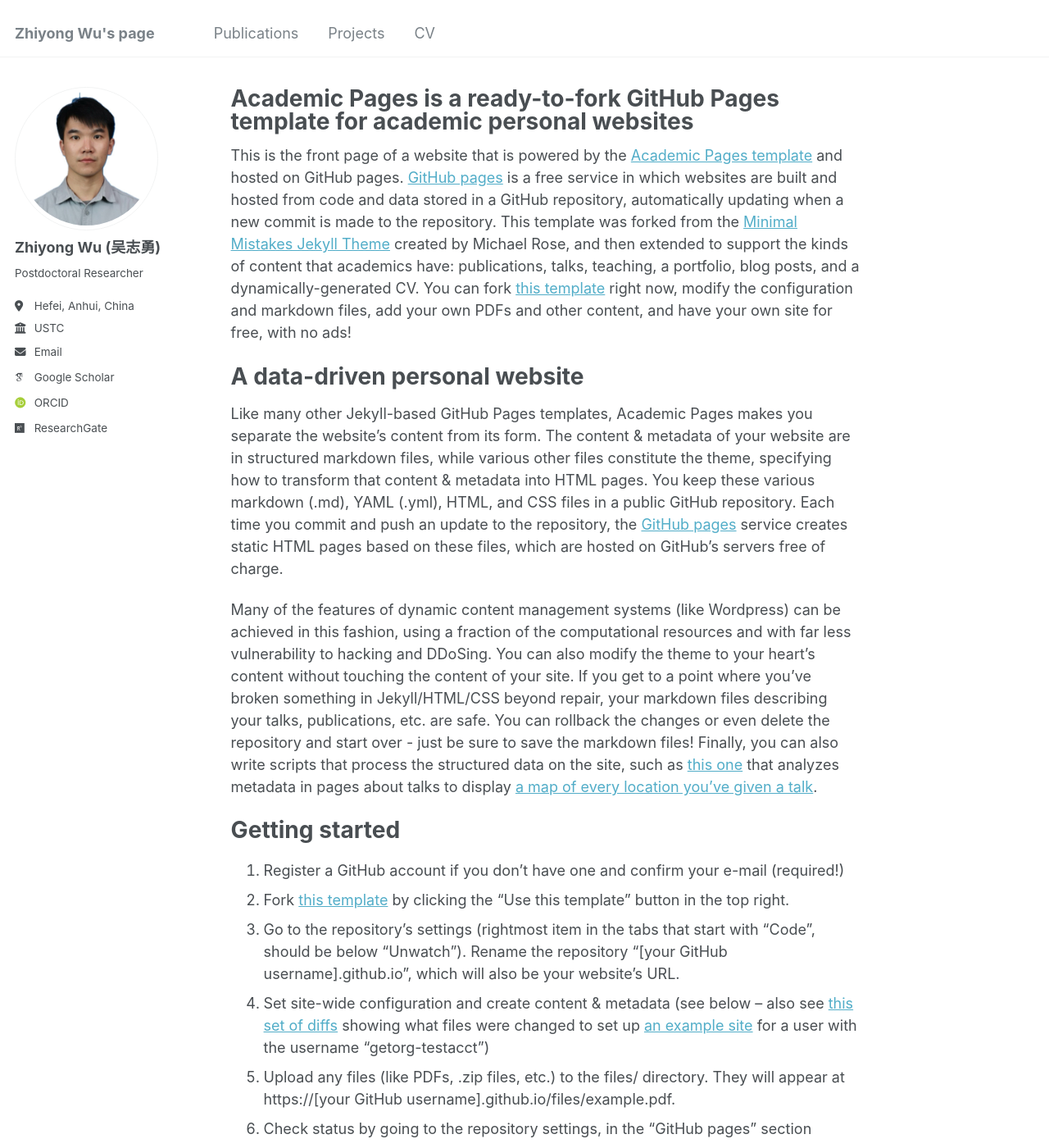
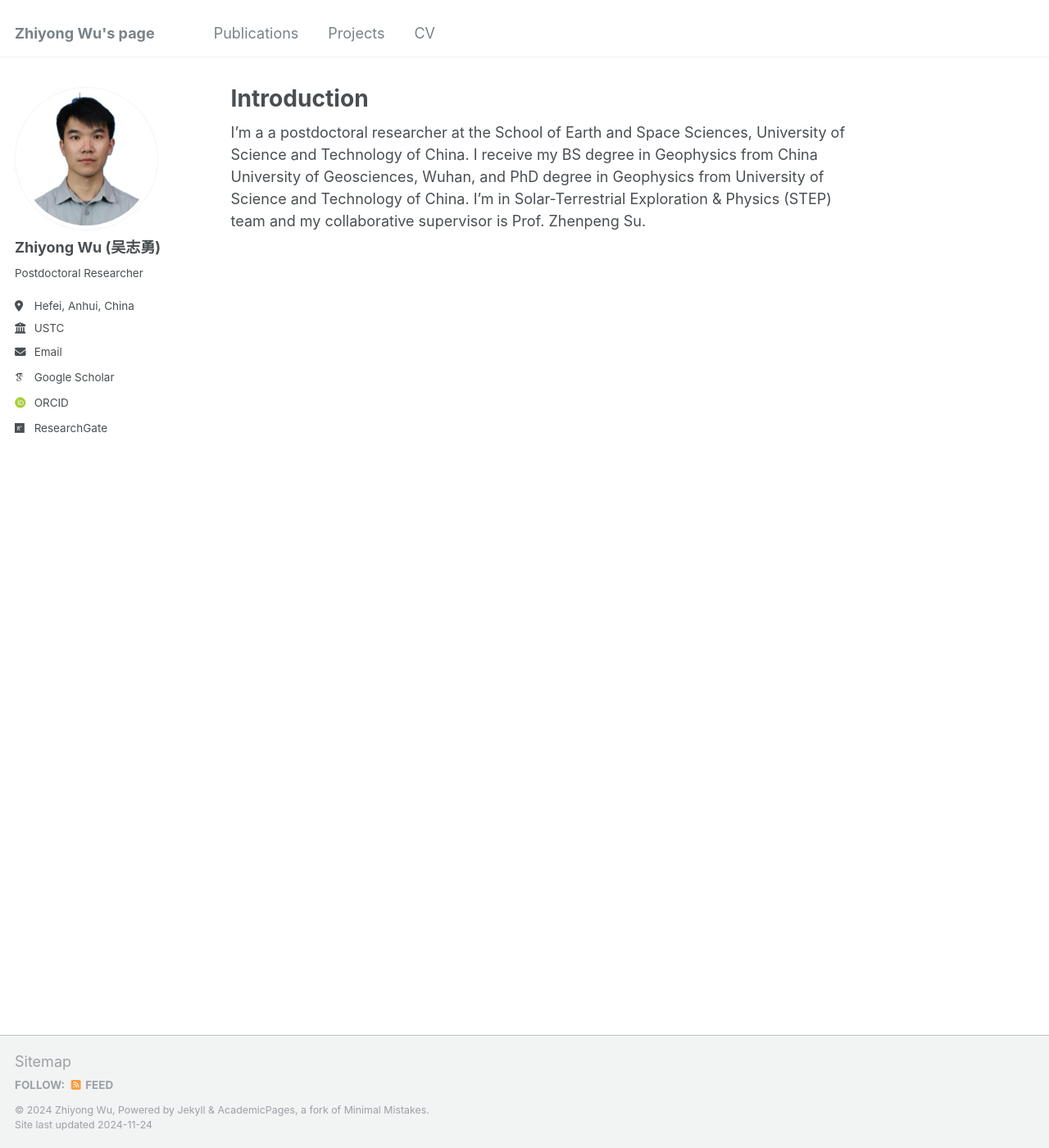
Before and after one commit to Z-Y-Wu/ZW-, a Jekyll site: the page built from _pages/about.md, in a window 1280 px wide and 1400 px high. Shown: the whole window at 82% size. Built offline with Jekyll 4.4.1, drawn with Linux system fonts in a browser that asks for light colours; some web fonts are replaced; some of the changed text lies outside the part shown.

Commit message:
Update about.md

```diff
--- a/_pages/about.md
+++ b/_pages/about.md
@@ -1,13 +1,16 @@
 ---
 permalink: /
-title: "Academic Pages is a ready-to-fork GitHub Pages template for academic personal websites"
+title: "Introduction"
 author_profile: true
 redirect_from:
   - /about/
   - /about.html
 ---
 
-This is the front page of a website that is powered by the [Academic Pages template](https://github.com/academicpages/academicpages.github.io) and hosted on GitHub pages. [GitHub pages](https://pages.github.com) is a free service in which websites are built and hosted from code and data stored in a GitHub repository, automatically updating when a new commit is made to the repository. This template was forked from the [Minimal Mistakes Jekyll Theme](https://mmistakes.github.io/minimal-mistakes/) created by Michael Rose, and then extended to support the kinds of content that academics have: publications, talks, teaching, a portfolio, blog posts, and a dynamically-generated CV. You can fork [this template](https://github.com/academicpages/academicpages.github.io) right now, modify the configuration and markdown files, add your own PDFs and other content, and have your own site for free, with no ads!
+I'm a a postdoctoral researcher at the School of Earth and Space Sciences, University of Science and Technology of China. I receive my BS degree in Geophysics from China University of Geosciences, Wuhan, and PhD degree in Geophysics from University of Science and Technology of China.
+I'm in Solar-Terrestrial Exploration & Physics (STEP) team and my collaborative supervisor is Prof. Zhenpeng Su.
+
+<!--This is the front page of a website that is powered by the [Academic Pages template](https://github.com/academicpages/academicpages.github.io) and hosted on GitHub pages. [GitHub pages](https://pages.github.com) is a free service in which websites are built and hosted from code and data stored in a GitHub repository, automatically updating when a new commit is made to the repository. This template was forked from the [Minimal Mistakes Jekyll Theme](https://mmistakes.github.io/minimal-mistakes/) created by Michael Rose, and then extended to support the kinds of content that academics have: publications, talks, teaching, a portfolio, blog posts, and a dynamically-generated CV. You can fork [this template](https://github.com/academicpages/academicpages.github.io) right now, modify the configuration and markdown files, add your own PDFs and other content, and have your own site for free, with no ads!
 
 A data-driven personal website
 ======
@@ -46,4 +49,4 @@ Example: editing a markdown file for a talk
 
 For more info
 ------
-More info about configuring Academic Pages can be found in [the guide](https://academicpages.github.io/markdown/), the [growing wiki](https://github.com/academicpages/academicpages.github.io/wiki), and you can always [ask a question on GitHub](https://github.com/academicpages/academicpages.github.io/discussions). The [guides for the Minimal Mistakes theme](https://mmistakes.github.io/minimal-mistakes/docs/configuration/) (which this theme was forked from) might also be helpful.
+More info about configuring Academic Pages can be found in [the guide](https://academicpages.github.io/markdown/), the [growing wiki](https://github.com/academicpages/academicpages.github.io/wiki), and you can always [ask a question on GitHub](https://github.com/academicpages/academicpages.github.io/discussions). The [guides for the Minimal Mistakes theme](https://mmistakes.github.io/minimal-mistakes/docs/configuration/) (which this theme was forked from) might also be helpful.-->
```
